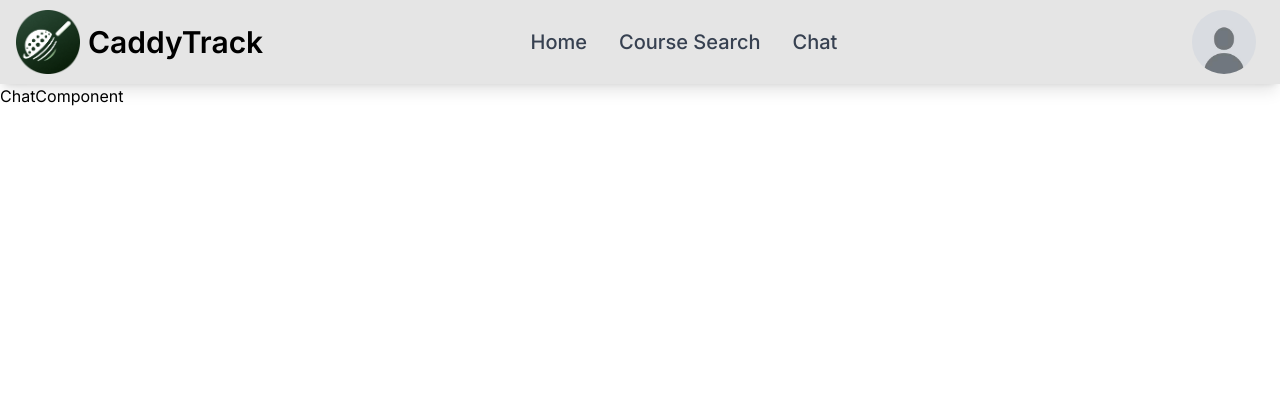
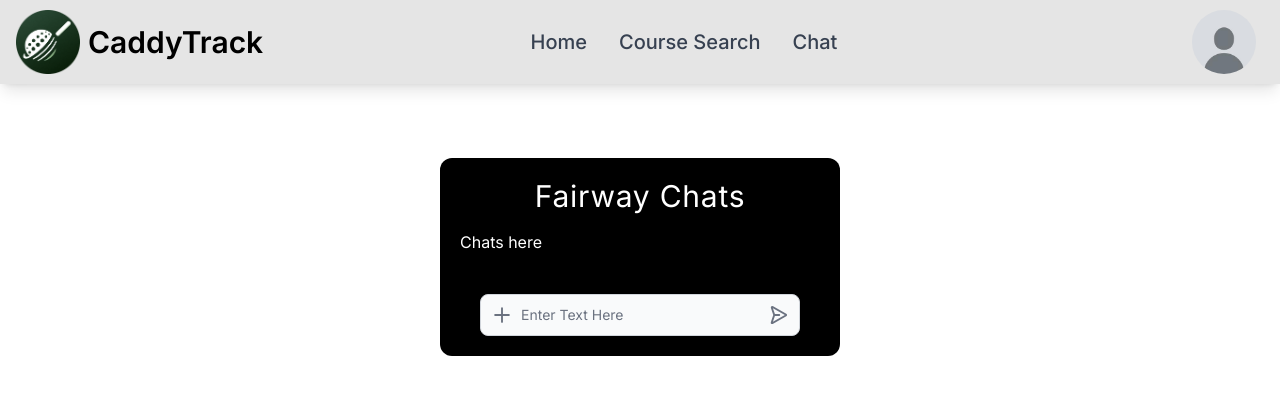
Before and after one commit to AidanYounathan/caddytrackfrontend, a Next.js app: page /ChatPage in a window 1280 px wide. Shown: the top 394 px of the page. Built offline with nearby package versions, Linux system fonts and the light colour scheme.

Commit message:
Page set up

```diff
--- a/src/Components/ChatComponent.tsx
+++ b/src/Components/ChatComponent.tsx
@@ -1,8 +1,28 @@
+import { TextInput } from 'flowbite-react'
 import React from 'react'
+import { PiPaperPlaneRightBold, PiPlusBold } from 'react-icons/pi'
+import { VscAdd } from 'react-icons/vsc'
 
 const ChatComponent = () => {
   return (
-    <div>ChatComponent</div>
+
+    <>
+
+    <div className="bg-black text-white rounded-xl py-5">
+    <h1 className="text-3xl text-center pb-4 tracking-wide">Fairway Chats</h1>
+
+    <div className='ml-5'>Chats here</div>
+
+    <TextInput className='pl-10 pr-10 mt-10' id="" type="text" icon={PiPlusBold} rightIcon={PiPaperPlaneRightBold} placeholder="Enter Text Here" required />
+    </div>
+
+
+
+
+
+
+
+    </>
   )
 }
 
--- a/src/Components/CourseSearchComponent.tsx
+++ b/src/Components/CourseSearchComponent.tsx
@@ -1,4 +1,4 @@
-import { TextInput, Button, Modal } from 'flowbite-react'
+import { TextInput, Button } from 'flowbite-react'
 import React from 'react'
 import { RiSearchLine } from 'react-icons/ri'
 import { useState } from "react";
--- a/src/app/ChatPage/page.tsx
+++ b/src/app/ChatPage/page.tsx
@@ -4,10 +4,22 @@ import React from 'react'
 
 const page = () => {
   return (
+    <>
     <div >
       <NavbarComponent/>
-      <ChatComponent/>
+
+      <div className="background w-auto h-screen flex">
+         <div className="w-[400px] mx-auto mt-[69px] lg:mt-[74px]">
+         <ChatComponent/>
+          </div>
+      </div>
+
+
     </div>
+
+
+    </>
+
   )
 }
 
--- a/src/app/Dashboard/page.tsx
+++ b/src/app/Dashboard/page.tsx
@@ -6,10 +6,21 @@ import React from 'react'
 
 const page = () => {
   return (
+
+    <>
     <div >
       <NavbarComponent/>
-      <DashboardComponent/>
+
+      <div className="background w-auto h-screen flex">
+         <div>
+         <DashboardComponent/>
+          </div>
+      </div>
+
     </div>
+
+    </>
+
   )
 }
 
```
